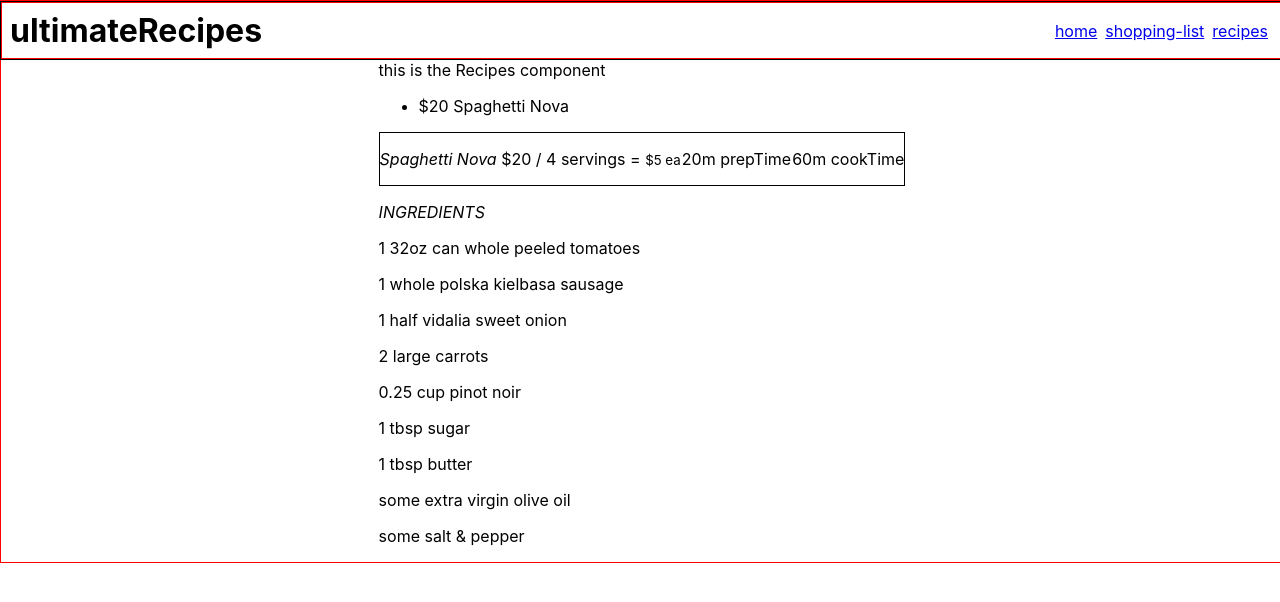
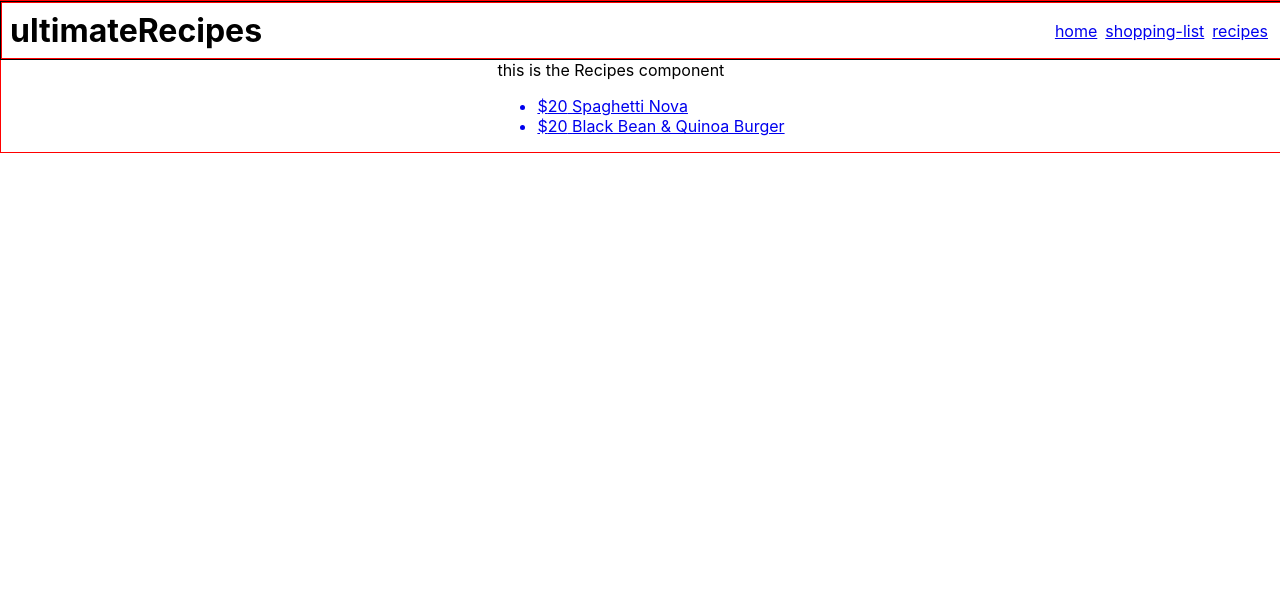
Before and after one commit to Ian84Be/ultimateRecipes, a React (Create React App) app in the folder client/: page /recipes in a window 1280 px wide. Shown: the top 602 px of the page. Built offline with nearby package versions, Linux system fonts and the light colour scheme.

Commit message:
buildout RecipeCard, add RECIPEDATA

```diff
--- a/client/src/App.js
+++ b/client/src/App.js
@@ -16,7 +16,7 @@ function App() {
       <main>
         <Route exact path="/" component={Dashboard}/>
         <Route exact path="/shopping-list" component={ShoppingList}/>
-        <Route exact path="/recipes" component={Recipes}/>
+        <Route path="/recipes" component={Recipes}/>
       </main>
     </div>
   );
--- /dev/null
+++ b/client/src/Components/Recipes/RecipeCard.js
@@ -0,0 +1,26 @@
+import React from 'react';
+
+const RecipeCard = (props) => {
+    let r = props.recipe[0];
+    return (
+        <div className="RecipeCard">
+            <header>
+                <p><em>{r.title}</em> ${r.cost} / {r.servings} servings = <small>${r.cost/r.servings} ea</small></p>
+                <p>{r.prepTime}m prepTime</p>
+                <p>{r.cookTime}m cookTime</p>
+            </header>
+
+            <div className="ingredients">
+                <p><em>INGREDIENTS</em></p>
+                {r.ingredients.map(i => {
+                    if (i.amt < 0) i.amt = '';
+                    return (
+                        <p key={i.name}>{i.amt} {i.measure} {i.name}</p>
+                    )
+                })}
+            </div>
+        </div>
+     );
+}
+
+export default RecipeCard;
--- a/client/src/Components/Recipes/Recipes.js
+++ b/client/src/Components/Recipes/Recipes.js
@@ -1,5 +1,9 @@
 import React from 'react';
+import {NavLink, Route} from 'react-router-dom';
+import RecipeCard from './RecipeCard';
+
 import {RECIPEDATA} from '../../RECIPEDATA';
+
 
 const Recipes = () => {
     return (
@@ -9,34 +13,22 @@ const Recipes = () => {
                 <ul>
                     {RECIPEDATA.map(r => {
                         return (
+                            <NavLink key={r.title} to={'/recipes/'+r.id}>
                             <li>${r.cost} {r.title}</li>
+                            </NavLink>
                         )
                     })}
                 </ul>
             </div>
 
             <div className="card">
-                {RECIPEDATA.map(r => {
+                <Route path="/recipes/:id" render={props => {
+                    let thisId = Number(props.match.params.id)
+                    let thisRecipe = RECIPEDATA.filter(r=>r.id===thisId);
                     return (
-                        <div className="RecipeCard">
-                            <header>
-                                <p><em>{r.title}</em> ${r.cost} / {r.servings} servings = <small>${r.cost/r.servings} ea</small></p>
-                                <p>{r.prepTime}m prepTime</p>
-                                <p>{r.cookTime}m cookTime</p>
-                            </header>
-
-                            <div className="ingredients">
-                                <p><em>INGREDIENTS</em></p>
-                                {r.ingredients.map(i => {
-                                    if (i.amt < 0) i.amt = '';
-                                    return (
-                                        <p>{i.amt} {i.measure} {i.name}</p>
-                                    )
-                                })}
-                            </div>
-                        </div>
+                        <RecipeCard recipe={thisRecipe}/>
                     )
-                })}
+                }}/>
             </div>
         </div>
      );
--- a/client/src/RECIPEDATA.js
+++ b/client/src/RECIPEDATA.js
@@ -54,5 +54,61 @@ export const RECIPEDATA = [
                 name: 'salt & pepper'
             },
         ]
+    },
+    {
+        id:1,
+        title:'Black Bean & Quinoa Burger',
+        cost: 20,
+        servings: 8,
+        prepTime: 20,
+        cookTime: 10,
+        howTo: 'instructions',
+        ingredients: [
+            {
+                amt: 1,
+                measure: 'cup',
+                name: 'red or multi-color quinoa'
+            },
+            {
+                amt: 1,
+                measure: '15oz can',
+                name: 'unseasoned black beans'
+            },
+            {
+                amt: 1,
+                measure: '8oz can',
+                name: 'unseasoned panko bread crumbs'
+            },
+            {
+                amt: 1,
+                measure: 'half',
+                name: 'vidalia sweet onion'
+            },
+            {
+                amt: 2,
+                measure: 'large',
+                name: 'carrots'
+            },
+            {
+                amt: 0.25,
+                measure: 'cup',
+                name: 'agave syrup'
+            },
+            {
+                amt: 2,
+                measure: 'tsp',
+                name: 'smoked paprika'
+            },
+            {
+                amt: 1,
+                measure: 'tbsp',
+                name: 'butter'
+            },
+            {
+                amt: -1,
+                measure: 'some',
+                name: 'salt & pepper'
+            },
+        ]
     }
 ];
```
